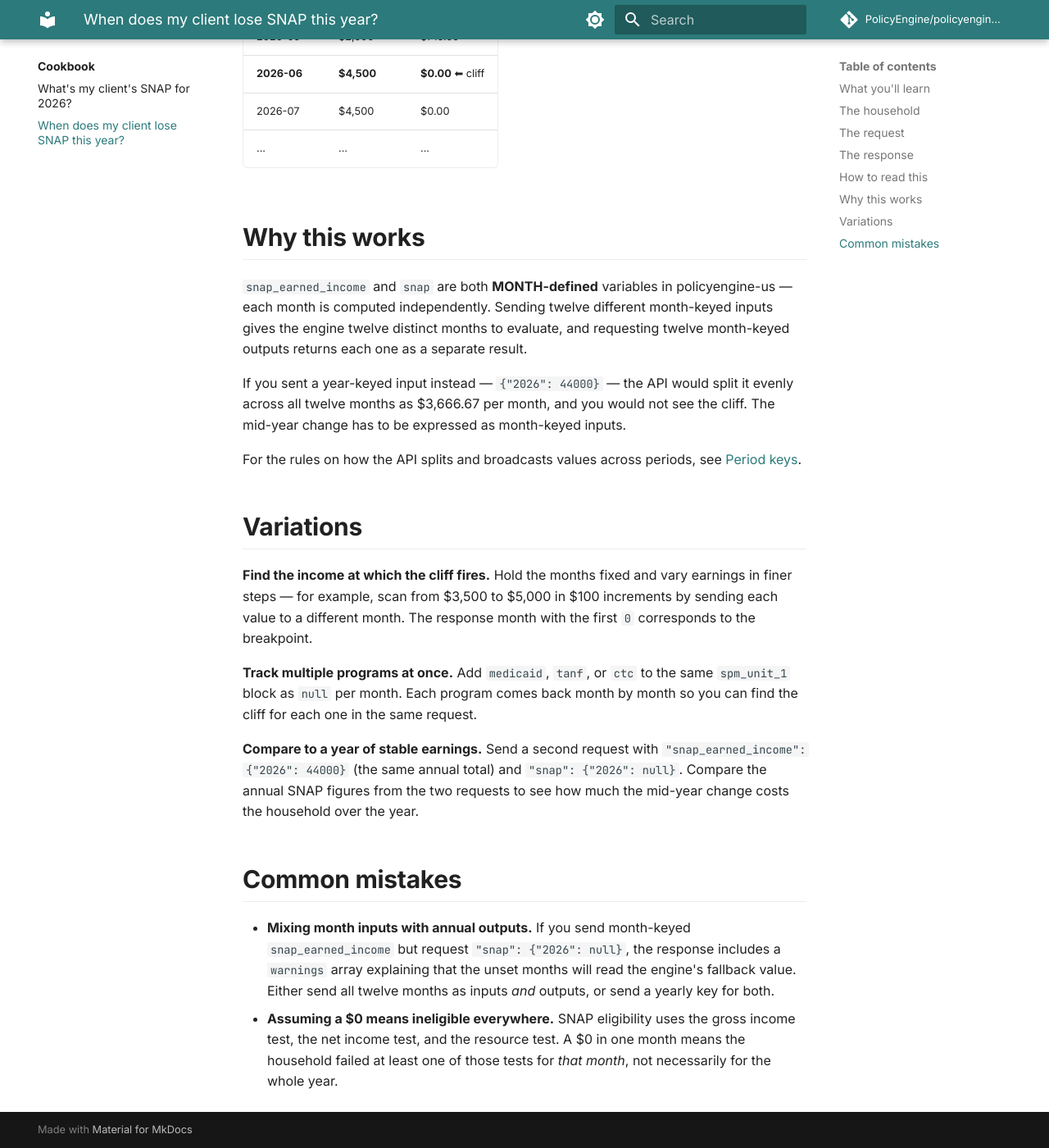
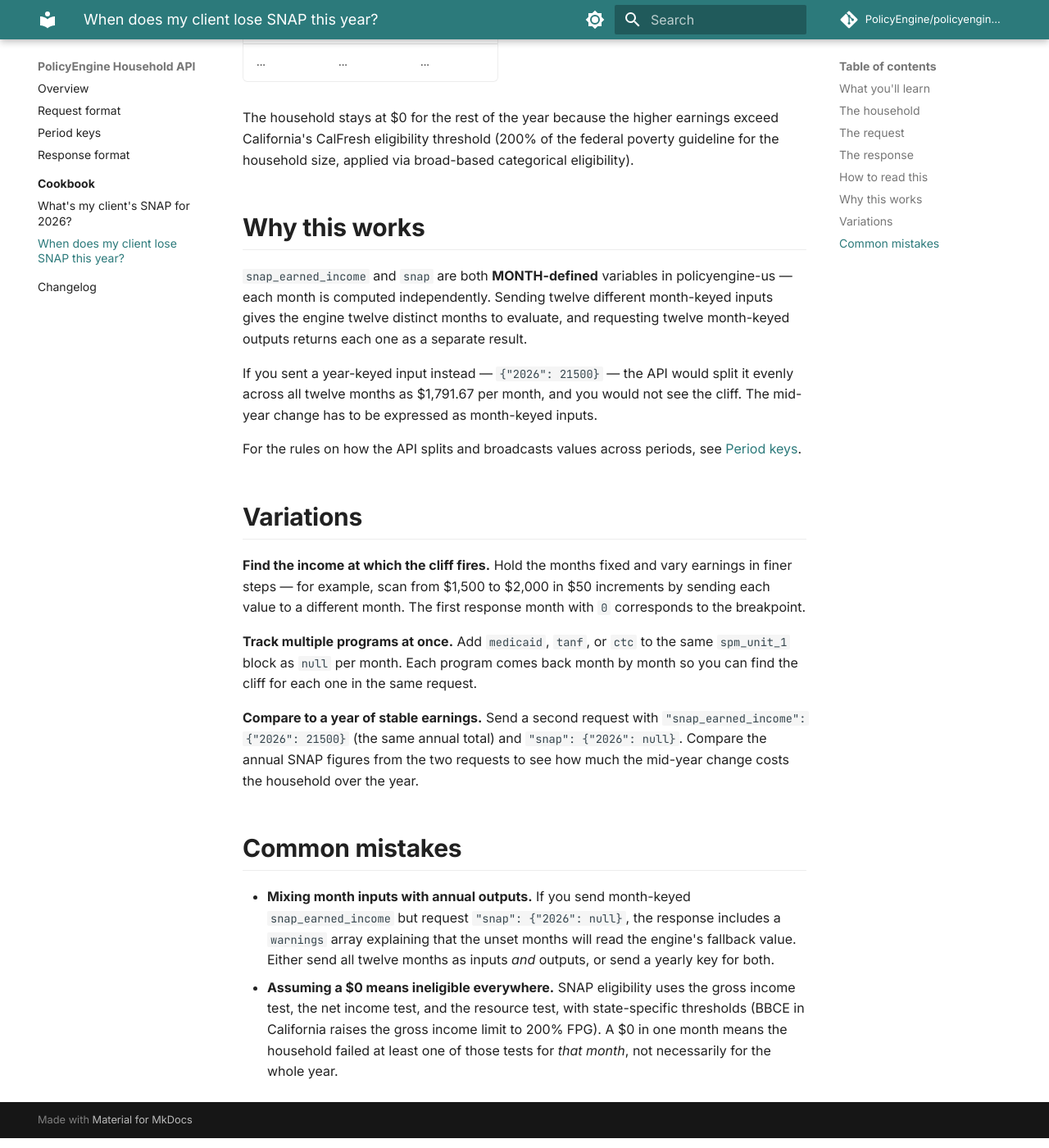
Before and after one commit to PolicyEngine/policyengine-household-api, an MkDocs documentation site: the page built from docs/cookbook/eligibility-cliff.md, in a window 1280 px wide and 1400 px high, scrolled down 3294 px. Shown: the whole window at 82% size. Built offline with MkDocs 1.6.1 and Material for MkDocs 9.7.7, drawn with Linux system fonts in a browser that asks for light colours; comment, search, counter and statistics services are not loaded; some of the changed text lies outside the part shown.

Commit message:
Use real SNAP figures and Claude-docs layout
Replaces illustrative SNAP values in the cliff recipe with figures
computed from policyengine-us 1.634.8 — CA family of 4 earning
\$1,500/mo qualifies for \$276.10 SNAP, the cliff fires at \$2,000/mo.

Removes navigation.tabs from the Material theme features so the entire
navigation lives in the left sidebar (matches Claude API docs).

Co-Authored-By: Claude Opus 4.7 (1M context) <noreply@anthropic.com>

````diff
--- a/docs/cookbook/eligibility-cliff.md
+++ b/docs/cookbook/eligibility-cliff.md
@@ -12,13 +12,13 @@ This recipe uses month-keyed inputs for a variable that changes month over month
 
 ## The household
 
-A family of four in California: two adults and two children. One adult earns $2,500 per month from January through May, then takes a higher-paying job and earns $4,500 per month from June through December.
+A family of four in California: two adults and two children. One adult earns $1,500 per month from January through May, then takes a higher-paying job and earns $2,000 per month from June through December.
 
 | Period            | Gross earnings | Annual to date |
 | ----------------- | -------------- | -------------- |
-| Jan–May (5 mo)    | $2,500/mo      | $12,500        |
-| Jun–Dec (7 mo)    | $4,500/mo      | $44,000        |
-| Full year         | —              | $44,000        |
+| Jan–May (5 mo)    | $1,500/mo      | $7,500         |
+| Jun–Dec (7 mo)    | $2,000/mo      | $21,500        |
+| Full year         | —              | $21,500        |
 
 ## The request
 
@@ -139,11 +139,11 @@ The response echoes your input keys exactly. The relevant slot is `result.spm_un
     "spm_units": {
       "spm_unit_1": {
         "snap": {
-          "2026-01": 715.50,
-          "2026-02": 715.50,
-          "2026-03": 715.50,
-          "2026-04": 715.50,
-          "2026-05": 715.50,
+          "2026-01": 276.10,
+          "2026-02": 276.10,
+          "2026-03": 276.10,
+          "2026-04": 276.10,
+          "2026-05": 276.10,
           "2026-06": 0.00,
           "2026-07": 0.00,
           "2026-08": 0.00,
@@ -158,44 +158,45 @@ The response echoes your input keys exactly. The relevant slot is `result.spm_un
 }
 ```
 
-!!! note "Numbers are illustrative"
-    The exact dollar values depend on the policyengine-us model version and the SNAP parameters in effect for that period. Run the request against the live API for the current numbers.
+These figures come from policyengine-us version 1.634.8 with 2026 SNAP parameters. Run the request against the live API for current numbers.
 
 ## How to read this
 
 The cliff is the first month where SNAP drops to `0`. In this response, that's `2026-06` — the first month under the higher-paying job.
 
-| Month   | Earnings | SNAP    |
-| ------- | -------- | ------- |
-| 2026-01 | $2,500   | $715.50 |
-| 2026-02 | $2,500   | $715.50 |
-| 2026-03 | $2,500   | $715.50 |
-| 2026-04 | $2,500   | $715.50 |
-| 2026-05 | $2,500   | $715.50 |
-| **2026-06** | **$4,500** | **$0.00** ⬅ cliff |
-| 2026-07 | $4,500   | $0.00   |
-| ...     | ...      | ...     |
+| Month       | Earnings | SNAP    |
+| ----------- | -------- | ------- |
+| 2026-01     | $1,500   | $276.10 |
+| 2026-02     | $1,500   | $276.10 |
+| 2026-03     | $1,500   | $276.10 |
+| 2026-04     | $1,500   | $276.10 |
+| 2026-05     | $1,500   | $276.10 |
+| **2026-06** | **$2,000** | **$0.00** ⬅ cliff |
+| 2026-07     | $2,000   | $0.00   |
+| ...         | ...      | ...     |
+
+The household stays at $0 for the rest of the year because the higher earnings exceed California's CalFresh eligibility threshold (200% of the federal poverty guideline for the household size, applied via broad-based categorical eligibility).
 
 ## Why this works
 
 `snap_earned_income` and `snap` are both **MONTH-defined** variables in policyengine-us — each month is computed independently. Sending twelve different month-keyed inputs gives the engine twelve distinct months to evaluate, and requesting twelve month-keyed outputs returns each one as a separate result.
 
-If you sent a year-keyed input instead — `{"2026": 44000}` — the API would split it evenly across all twelve months as $3,666.67 per month, and you would not see the cliff. The mid-year change has to be expressed as month-keyed inputs.
+If you sent a year-keyed input instead — `{"2026": 21500}` — the API would split it evenly across all twelve months as $1,791.67 per month, and you would not see the cliff. The mid-year change has to be expressed as month-keyed inputs.
 
 For the rules on how the API splits and broadcasts values across periods, see [Period keys](../period-keys.md).
 
 ## Variations
 
 **Find the income at which the cliff fires.**
-Hold the months fixed and vary earnings in finer steps — for example, scan from $3,500 to $5,000 in $100 increments by sending each value to a different month. The response month with the first `0` corresponds to the breakpoint.
+Hold the months fixed and vary earnings in finer steps — for example, scan from $1,500 to $2,000 in $50 increments by sending each value to a different month. The first response month with `0` corresponds to the breakpoint.
 
 **Track multiple programs at once.**
 Add `medicaid`, `tanf`, or `ctc` to the same `spm_unit_1` block as `null` per month. Each program comes back month by month so you can find the cliff for each one in the same request.
 
 **Compare to a year of stable earnings.**
-Send a second request with `"snap_earned_income": {"2026": 44000}` (the same annual total) and `"snap": {"2026": null}`. Compare the annual SNAP figures from the two requests to see how much the mid-year change costs the household over the year.
+Send a second request with `"snap_earned_income": {"2026": 21500}` (the same annual total) and `"snap": {"2026": null}`. Compare the annual SNAP figures from the two requests to see how much the mid-year change costs the household over the year.
 
 ## Common mistakes
 
 - **Mixing month inputs with annual outputs.** If you send month-keyed `snap_earned_income` but request `"snap": {"2026": null}`, the response includes a `warnings` array explaining that the unset months will read the engine's fallback value. Either send all twelve months as inputs *and* outputs, or send a yearly key for both.
-- **Assuming a $0 means ineligible everywhere.** SNAP eligibility uses the gross income test, the net income test, and the resource test. A $0 in one month means the household failed at least one of those tests for *that month*, not necessarily for the whole year.
+- **Assuming a $0 means ineligible everywhere.** SNAP eligibility uses the gross income test, the net income test, and the resource test, with state-specific thresholds (BBCE in California raises the gross income limit to 200% FPG). A $0 in one month means the household failed at least one of those tests for *that month*, not necessarily for the whole year.
--- a/mkdocs.yml
+++ b/mkdocs.yml
@@ -27,8 +27,8 @@ theme:
   features:
     - navigation.instant
     - navigation.tracking
-    - navigation.tabs
     - navigation.sections
+    - navigation.expand
     - navigation.top
     - navigation.indexes
     - toc.follow
````
Also changed, not shown: other parts of docs/cookbook/eligibility-cliff.md (+6 -6 lines).
